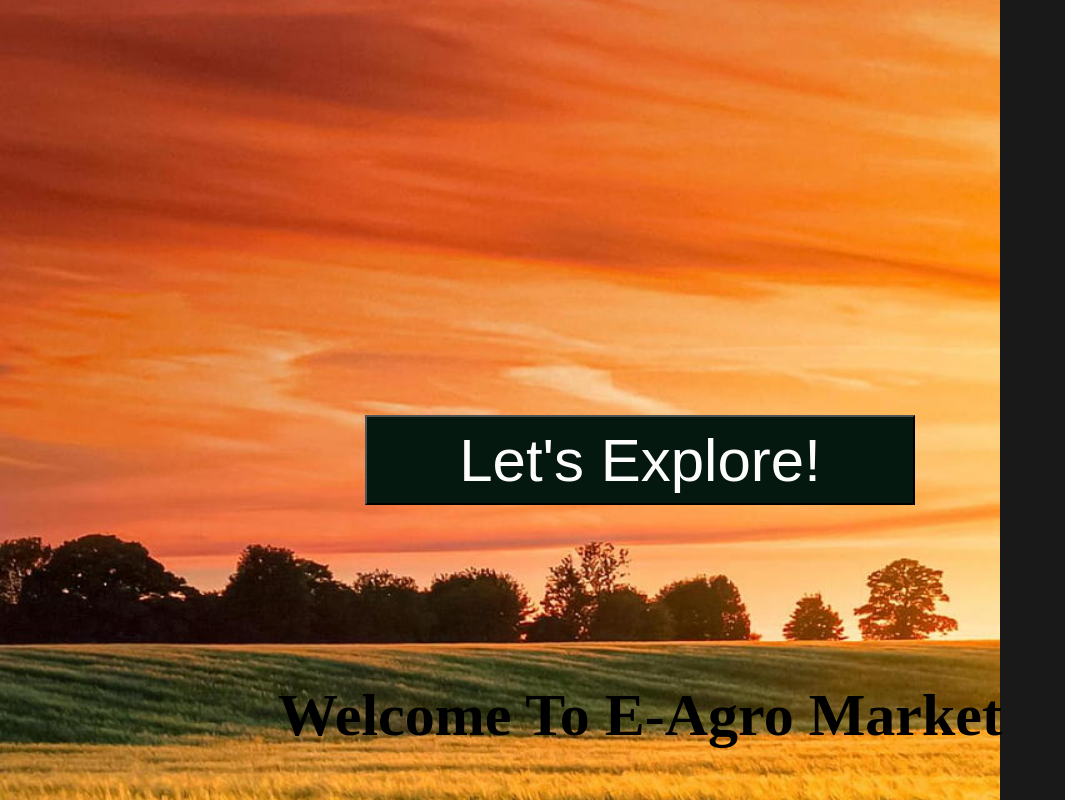
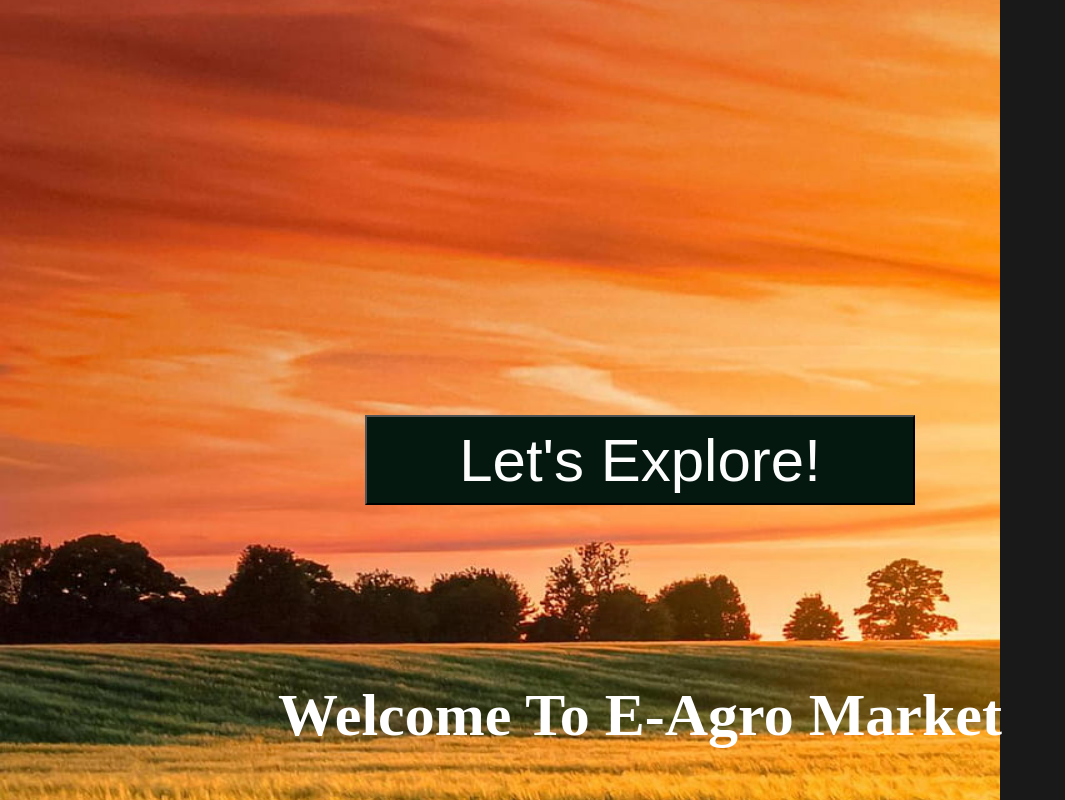
Before and after one commit to Navaneetha1201/AgriMarket, a plain HTML site: page index.html in a window 1280 px wide. Shown: the part 393-1193 px from the top of the page, without its empty margins (0-1065 px from the left). Drawn offline with Linux system fonts and the light colour scheme.

Commit message:
Update index.html

```diff
--- a/index.html
+++ b/index.html
@@ -93,7 +93,7 @@
         ><button class="but">Let's Explore!</button></a
       >
       <br /><br /><br /><br /><br /><br /><br /><br />
-      <b><h2>Welcome To E-Agro Market</h2></b>
+      <div style="color:white;"><b><h2>Welcome To E-Agro Market</h2></b>
     </center>
   </body>
 </html>
```
